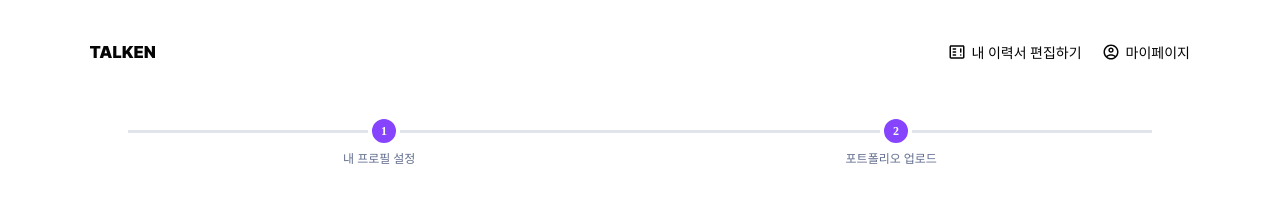
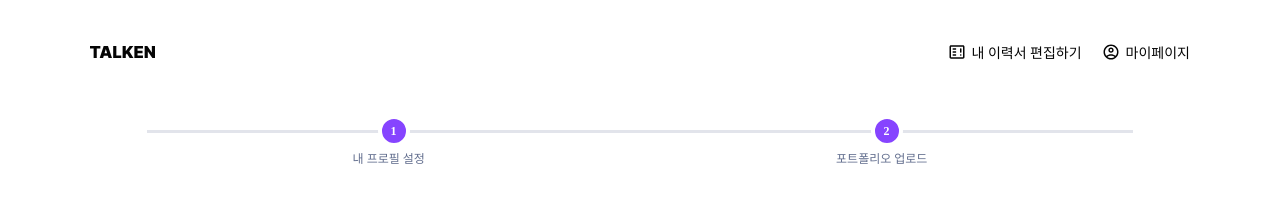
Before and after one commit to starting-front/gunyongbok, a React (Vite) app: page /profile/upload in a window 1280 px wide. Shown: the top 213 px of the page. Built offline with nearby package versions, Linux system fonts and the light colour scheme.

Commit message:
status bar line width 수정

```diff
--- a/src/components/Resume/ResumStatusBar.tsx
+++ b/src/components/Resume/ResumStatusBar.tsx
@@ -13,12 +13,10 @@ import Header from "../Header/PortfolioHeader";
 
 const HeaderContainer = styled.div`
   width: 100%;
-  max-width: 1024px;
+  max-width: 986px;
   position: relative;
   font-family: Pretendard;
   margin: 50px auto;
-
-  }
 `;
 
 const Line = styled.div`
```
